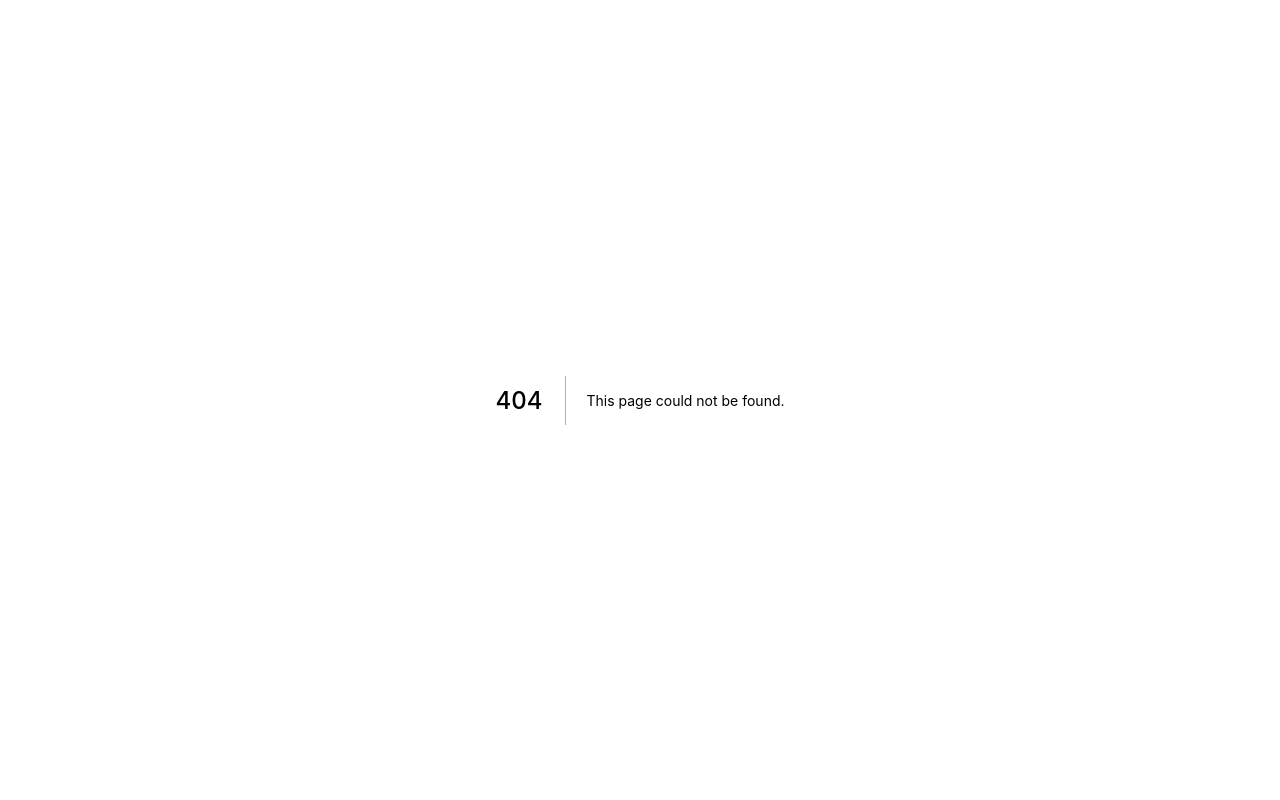
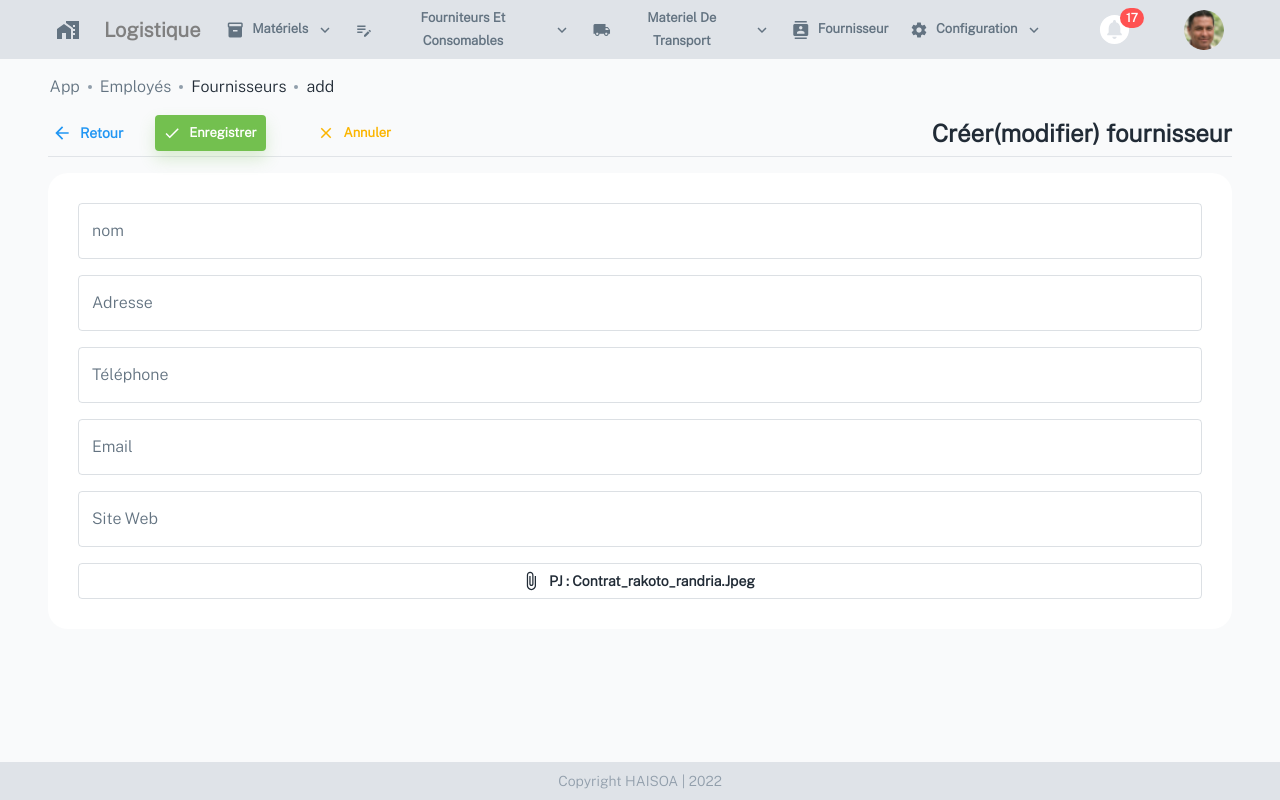
Before and after one commit to tsilefy12/front-logistique, a Next.js app: page /logistique/Fournisseurs/add in a window 1280 px wide. Before the commit this address had no page. Built offline with nearby package versions, Linux system fonts and the light colour scheme.

Commit message:
integration formulaire des fournisseurs

```diff
--- /dev/null
+++ b/components/Fournisseurs/add/AddFournisseur.tsx
@@ -0,0 +1,117 @@
+import {
+    Button,
+    Container,
+    styled,
+    Typography,
+    TextField,
+    FormControl,
+    InputLabel,
+    Select,
+    MenuItem,
+    Stack,
+    Grid,
+    Divider,
+  } from "@mui/material";
+  import Link from "next/link";
+  import React from "react";
+  import ArrowBack from "@mui/icons-material/ArrowBack";
+  import AttachFileIcon from "@mui/icons-material/AttachFile";
+  import { Check, Close, Save } from "@mui/icons-material";
+
+  const AddFournisseur = () => {
+    return (
+      <Container maxWidth="xl" sx={{ pb: 5 }}>
+        <NavigationContainer>
+          <SectionNavigation>
+            <Stack flexDirection={"row"}>
+              <Link href="/employe/contracts">
+                <Button color="info" variant="text" startIcon={<ArrowBack />}>
+                  Retour
+                </Button>
+              </Link>
+              <Button
+                variant="contained"
+                color="primary"
+                size="small"
+                startIcon={<Check />}
+                sx={{ marginInline: 3 }}
+              >
+                Enregistrer
+              </Button>
+              <Button
+                variant="text"
+                color="warning"
+                size="small"
+                startIcon={<Close />}
+                sx={{ marginInline: 3 }}
+              >
+                Annuler
+              </Button>
+            </Stack>
+            <Typography variant="h4">Créer(modifier) fournisseur</Typography>
+          </SectionNavigation>
+          <Divider />
+        </NavigationContainer>
+
+        <FormContainer spacing={2}>
+          <TextField
+            fullWidth
+            id="outlined-basic"
+            label="nom"
+            variant="outlined"
+          />
+          <FormControl fullWidth>
+          <TextField id="outlined-basic" label="Adresse" variant="outlined" />
+          </FormControl>
+          <FormControl fullWidth>
+          <TextField id="outlined-basic" label="Téléphone" variant="outlined" />
+          </FormControl>
+          <FormControl fullWidth>
+          <TextField id="outlined-basic" label="Email" variant="outlined" />
+          </FormControl>
+          <TextField
+            fullWidth
+            id="outlined-basic"
+            label="Site Web"
+            variant="outlined"
+          />
+          <Button
+            color="inherit"
+            fullWidth
+            variant="outlined"
+            startIcon={<AttachFileIcon />}
+          >
+            PJ : Contrat_rakoto_randria.jpeg
+          </Button>
+        </FormContainer>
+      </Container>
+    );
+  };
+
+  export default AddFournisseur;
+
+  export const CustomStack = styled(Stack)(({ theme }) => ({
+    [theme.breakpoints.down("sm")]: {
+      flexWrap: "wrap",
+    },
+  }));
+
+  const FormContainer = styled(Stack)(({ theme }) => ({
+    padding: 30,
+    // border: "1px solid #E0E0E0",
+    borderRadius: 20,
+    background: "#fff",
+  }));
+
+  const NavigationContainer = styled(Stack)(({ theme }) => ({
+    flexDirection: "column",
+    marginBottom: theme.spacing(2),
+    flex: 1,
+    width: "100%",
+  }));
+
+  const SectionNavigation = styled(Stack)(({ theme }) => ({
+    flexDirection: "row",
+    justifyContent: "space-between",
+    paddingBottom: "5px",
+  }));
--- /dev/null
+++ b/pages/Fournisseurs/add/index.tsx
@@ -0,0 +1,24 @@
+import { Container } from "@mui/material";
+import type { NextPage } from "next";
+import Head from "next/head";
+import BackOfficeLayout from "../../../layouts/backOffice";
+import useBasePath from "../../../hooks/useBasePath";
+import AddFournisseur from "../../../components/Fournisseurs/add/AddFournisseur";
+
+const Home: NextPage = () => {
+  const basePath = useBasePath();
+  return (
+    <BackOfficeLayout>
+      <Head>
+        <title>MV - RH - Accueil</title>
+        <meta name="description" content="Generated by create next app" />
+        <link rel="icon" href={`${basePath}/favicon.ico`} />
+      </Head>
+      <Container maxWidth="xl">
+        <AddFournisseur/>
+      </Container>
+    </BackOfficeLayout>
+  );
+};
+
+export default Home;
```
